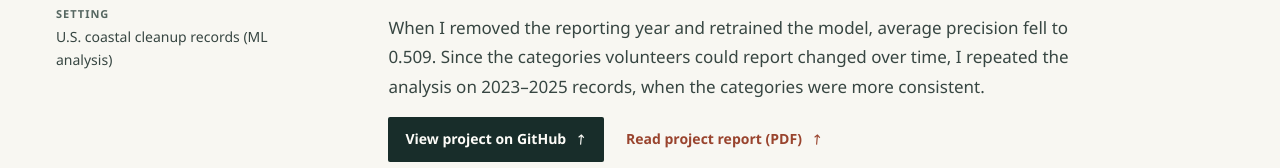
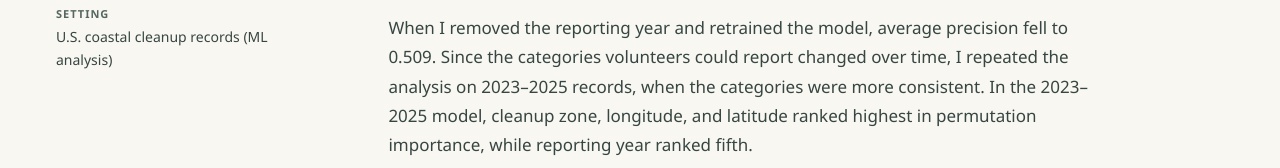
Before and after one commit to JYZ4396/JYZ4396.github.io, a plain HTML site: page research/unusual-debris-modeling.html in a window 1280 px wide. Shown: the part 632-800 px from the top of the page. Drawn offline with Linux system fonts and the light colour scheme.

Commit message:
Update unusual-debris-modeling.html

```diff
--- a/research/unusual-debris-modeling.html
+++ b/research/unusual-debris-modeling.html
@@ -11,5 +11,5 @@
 </head>
 <body><a class="skip" href="#main">Skip to content</a><header><div class="wrap top"><a href="../index.html" class="brand" aria-label="Jiayi Zhu, home"><span class="monogram" aria-hidden="true">JZ</span><span class="brand-label">Jiayi Zhu</span></a><nav aria-label="Main navigation"><a href="../research.html" aria-current="location">Research</a><a href="../outputs.html">Outputs</a><a href="../about.html">About</a><a class="cv-link" href="../assets/jiayi-zhu-cv.pdf">CV <span class="arrow ext" aria-hidden="true">→</span></a></nav></div></header>
 <main id="main" class="wrap"><div class="crumb"><a href="../research.html">Research</a><span aria-hidden="true">/</span>Statistical modeling</div><article><div class="article-head"><div class="kicker">Statistical modeling</div><h1>Predicting unusual debris in coastal cleanups</h1><p class="deck">In a Python modeling course, I used a Markov chain to predict changes in the dominant category of unusual debris. Its limited predictive performance led me to try a related question at the level of an individual cleanup.</p></div><div class="article-layout"><aside aria-label="Project facts"><dl class="meta"><div><dt>My role</dt><dd>Python course project and independent follow-up</dd></div><div><dt>ML project period</dt><dd>June–August 2026</dd></div><div><dt>Setting</dt><dd>U.S. coastal cleanup records (ML analysis)</dd></div></dl></aside><div class="prose"><h2>What did the classifier learn?</h2><p>I used 131,909 U.S. cleanup records to identify events in the top quarter by share of unusual items. I compared logistic regression, random forest, and gradient boosting on a stratified test split. Gradient boosting had the highest average precision (0.638).</p>
-<p>When I removed the reporting year and retrained the model, average precision fell to 0.509. Since the categories volunteers could report changed over time, I repeated the analysis on 2023–2025 records, when the categories were more consistent.</p>
+<p>When I removed the reporting year and retrained the model, average precision fell to 0.509. Since the categories volunteers could report changed over time, I repeated the analysis on 2023–2025 records, when the categories were more consistent. In the 2023–2025 model, cleanup zone, longitude, and latitude ranked highest in permutation importance, while reporting year ranked fifth.</p>
 <div class="action-row"><a class="btn" href="https://github.com/JYZ4396/unusual-coastal-trash-ml">View project on GitHub<span class="arrow ext" aria-hidden="true">↗</span></a><a class="text-link" href="https://github.com/JYZ4396/unusual-coastal-trash-ml/blob/main/reports/Report%20for%20Unusual%20Coastal%20Trash%20Machine%20Learning%20Project.pdf">Read project report (PDF)<span class="arrow ext" aria-hidden="true">↗</span></a></div><div class="related"><div class="kicker">Related work</div><ul><li><a class="" href="unusual-coastal-trash.html">Unusual Coastal Trash: The Danger and Solution</a></li><li><a class="" href="construction-debris.html">Beyond construction-debris counts</a></li></ul></div></div></div></article></main><footer><div class="wrap"><strong>Jiayi Zhu</strong><span>University of Florida &nbsp;·&nbsp; <a href="mailto:zhujiayi@ufl.edu">zhujiayi@ufl.edu</a></span></div></footer></body></html>
```
